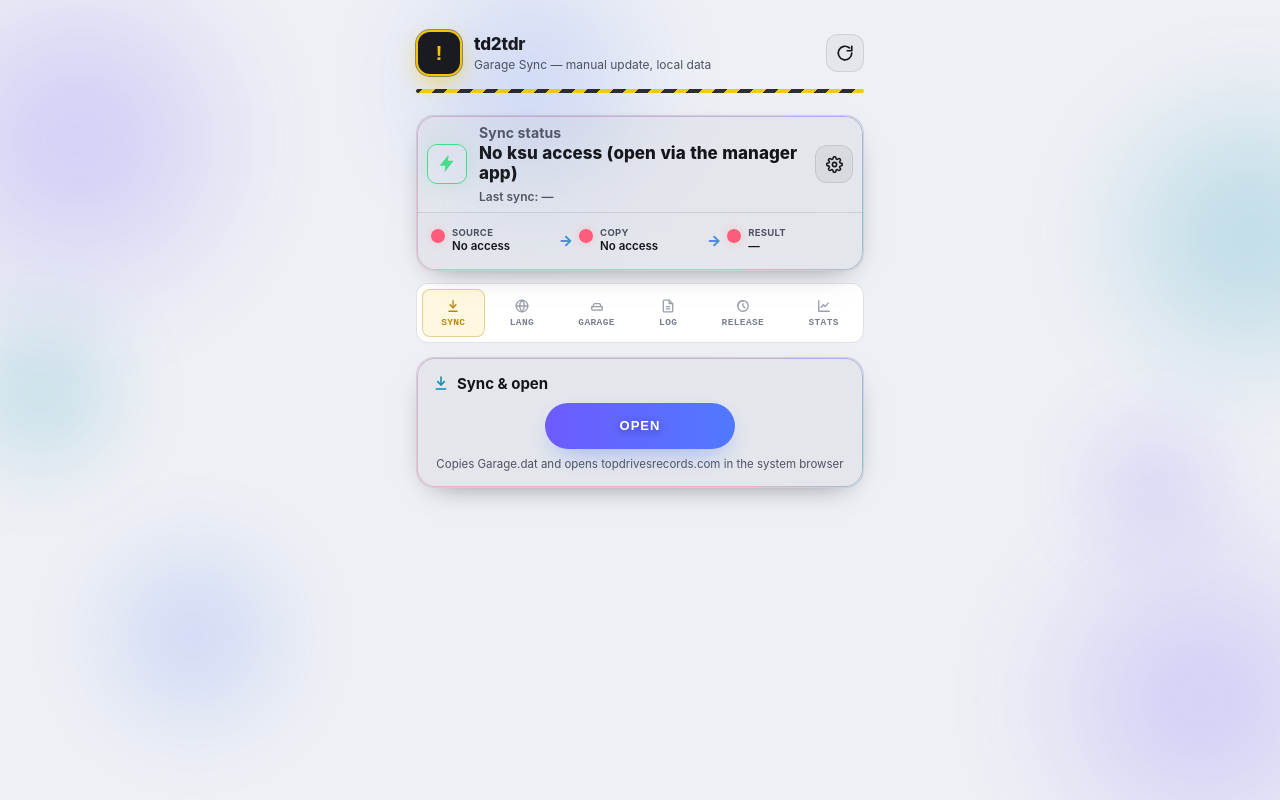
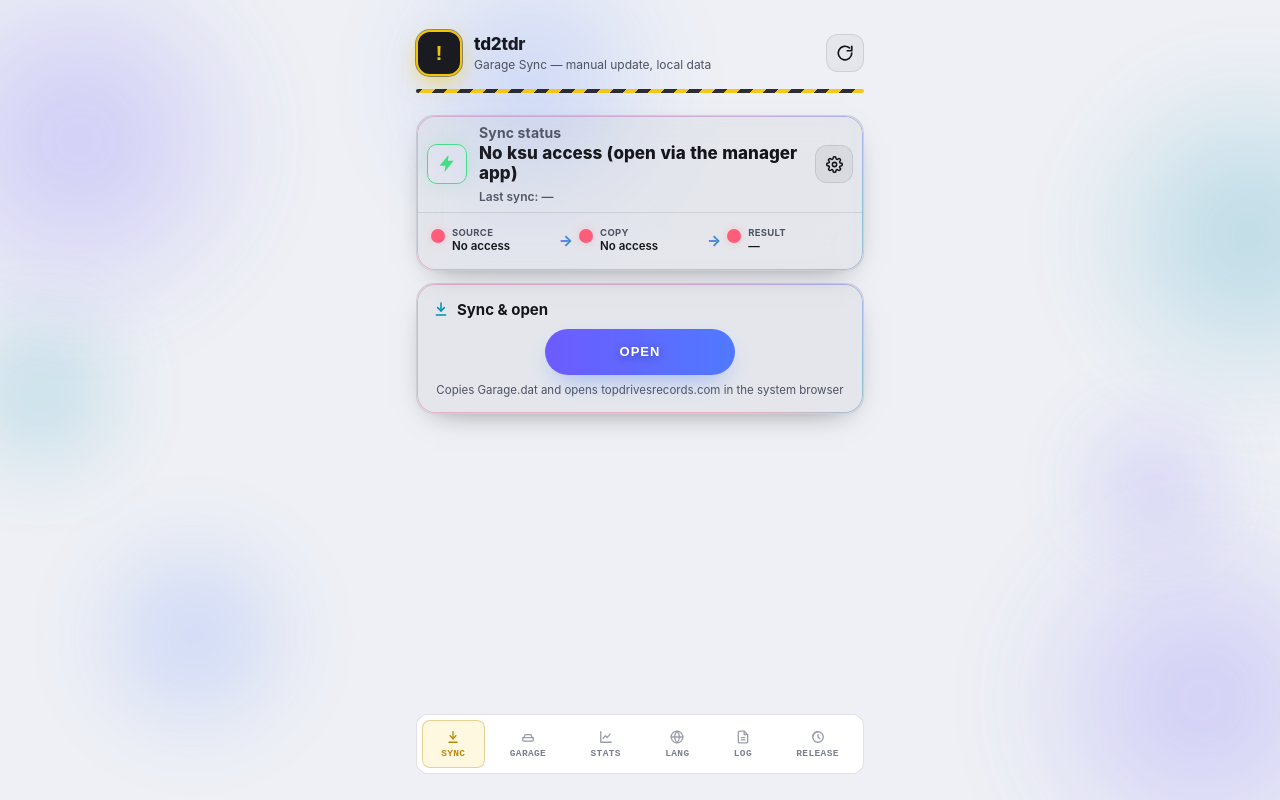
Before and after one commit to sansej8989/td2tdr, a plain HTML site: page webroot/index.html in a window 1280 px wide. Drawn offline with Linux system fonts and the light colour scheme.

Commit message:
v0.0.302: pinned tabs to bottom, reordered tabs

```diff
--- a/webroot/index.html
+++ b/webroot/index.html
@@ -100,13 +100,17 @@
         <svg viewBox="0 0 24 24" width="14" height="14" fill="none" stroke="currentColor" stroke-width="2.3" stroke-linecap="round" stroke-linejoin="round"><path d="M12 3v12"/><path d="m7 10 5 5 5-5"/><path d="M5 21h14"/></svg>
         <span data-i18n="tab_sync">Синхр.</span>
       </button>
+      <button class="tab-btn" data-tab="garage" type="button">
+        <svg viewBox="0 0 24 24" width="14" height="14" fill="none" stroke="currentColor" stroke-width="2.3" stroke-linecap="round" stroke-linejoin="round"><path d="M3 13h2l2-5h10l2 5h2"/><rect x="3" y="13" width="18" height="6" rx="1.5"/><circle cx="7.5" cy="19" r="1.2" fill="currentColor" stroke="none"/><circle cx="16.5" cy="19" r="1.2" fill="currentColor" stroke="none"/></svg>
+        <span data-i18n="tab_garage">Гараж</span>
+      </button>
+      <button class="tab-btn" data-tab="analytics" type="button">
+        <svg viewBox="0 0 24 24" width="14" height="14" fill="none" stroke="currentColor" stroke-width="2.3" stroke-linecap="round" stroke-linejoin="round"><path d="M3 3v18h18"/><path d="m7 14 4-4 3 3 5-6"/></svg>
+        <span data-i18n="tab_analytics">Аналіт.</span>
+      </button>
       <button class="tab-btn" data-tab="lang" type="button">
         <svg viewBox="0 0 24 24" width="14" height="14" fill="none" stroke="currentColor" stroke-width="2.3" stroke-linecap="round" stroke-linejoin="round"><circle cx="12" cy="12" r="10"/><path d="M2 12h20"/><path d="M12 2a15.3 15.3 0 0 1 4 10 15.3 15.3 0 0 1-4 10 15.3 15.3 0 0 1-4-10 15.3 15.3 0 0 1 4-10z"/></svg>
         <span data-i18n="tab_lang">Мова</span>
-      </button>
-      <button class="tab-btn" data-tab="garage" type="button">
-        <svg viewBox="0 0 24 24" width="14" height="14" fill="none" stroke="currentColor" stroke-width="2.3" stroke-linecap="round" stroke-linejoin="round"><path d="M3 13h2l2-5h10l2 5h2"/><rect x="3" y="13" width="18" height="6" rx="1.5"/><circle cx="7.5" cy="19" r="1.2" fill="currentColor" stroke="none"/><circle cx="16.5" cy="19" r="1.2" fill="currentColor" stroke="none"/></svg>
-        <span data-i18n="tab_garage">Гараж</span>
       </button>
       <button class="tab-btn" data-tab="log" type="button">
         <svg viewBox="0 0 24 24" width="14" height="14" fill="none" stroke="currentColor" stroke-width="2.3" stroke-linecap="round" stroke-linejoin="round"><path d="M14 2H6a2 2 0 0 0-2 2v16a2 2 0 0 0 2 2h12a2 2 0 0 0 2-2V8z"/><path d="M14 2v6h6"/><path d="M9 13h6"/><path d="M9 17h6"/></svg>
@@ -115,10 +119,6 @@
       <button class="tab-btn" data-tab="changelog" type="button">
         <svg viewBox="0 0 24 24" width="14" height="14" fill="none" stroke="currentColor" stroke-width="2.3" stroke-linecap="round" stroke-linejoin="round"><path d="M12 8v4l3 3"/><circle cx="12" cy="12" r="9"/><path d="M12 3a9 9 0 0 0-9 9"/></svg>
         <span data-i18n="tab_changelog">Реліз</span>
-      </button>
-      <button class="tab-btn" data-tab="analytics" type="button">
-        <svg viewBox="0 0 24 24" width="14" height="14" fill="none" stroke="currentColor" stroke-width="2.3" stroke-linecap="round" stroke-linejoin="round"><path d="M3 3v18h18"/><path d="m7 14 4-4 3 3 5-6"/></svg>
-        <span data-i18n="tab_analytics">Аналіт.</span>
       </button>
     </nav>
 
--- a/webroot/style.css
+++ b/webroot/style.css
@@ -262,7 +262,7 @@ body {
   z-index: 1;
   max-width: 480px;
   margin: 0 auto;
-  padding: max(22px, env(safe-area-inset-top, 22px)) 16px 40px;
+  padding: max(22px, env(safe-area-inset-top, 22px)) 16px 90px;
 }
 
 /* ---------- header ---------- */
@@ -597,6 +597,15 @@ body {
   margin-bottom: 14px;
   overflow-x: auto;
   scrollbar-width: none;
+  position: fixed;
+  bottom: 12px;
+  left: 50%;
+  transform: translateX(-50%);
+  width: calc(100% - 32px);
+  max-width: 448px;
+  z-index: 100;
+  backdrop-filter: blur(12px);
+  -webkit-backdrop-filter: blur(12px);
 }
 
 .tab-nav::-webkit-scrollbar { display: none; }
@@ -1295,7 +1304,7 @@ body {
   top: calc(100% + 6px);
   left: 0;
   right: 0;
-  z-index: 40;
+  z-index: 150;
   max-height: 280px;
   overflow-y: auto;
   background: #12141c;
@@ -1422,7 +1431,7 @@ body {
 .toast-inline {
   position: fixed;
   left: 50%;
-  bottom: 24px;
+  bottom: 82px;
   transform: translate(-50%, 12px);
   background: #12141c;
   border: 1px solid var(--card-border-hi);
@@ -1431,7 +1440,7 @@ body {
   font-weight: 600;
   padding: 10px 16px;
   border-radius: 999px;
-  z-index: 20;
+  z-index: 200;
   opacity: 0;
   pointer-events: none;
   transition: all 0.25s ease;
@@ -1472,7 +1481,7 @@ body {
   inset: 0;
   background: rgba(3, 4, 8, 0.7);
   backdrop-filter: blur(6px);
-  z-index: 30;
+  z-index: 300;
   align-items: center;
   justify-content: center;
   padding: 20px;
```
Also changed, not shown: changelog.md, 1 other file.
